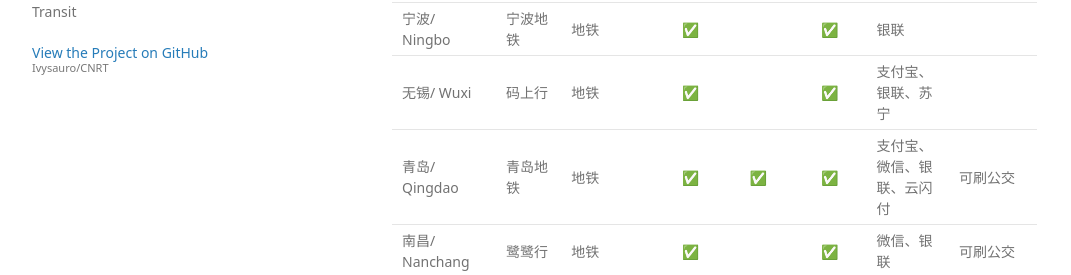
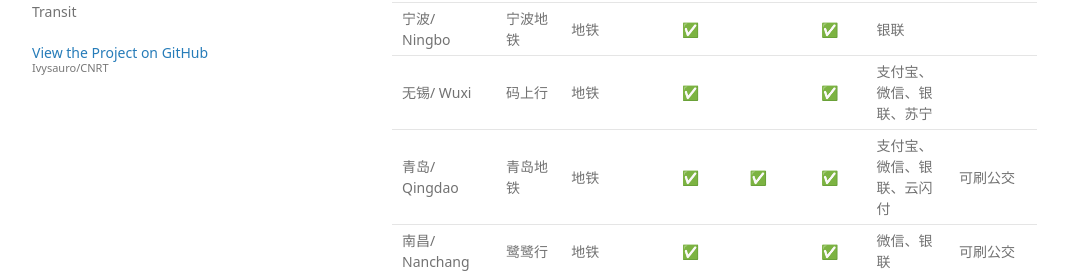
Before and after one commit to Ivysauro/CNRT, a Jekyll site: the page built from data/GeOp.md, in a window 1280 px wide and 900 px high, scrolled down 7719 px. Shown: the part 198-473 px from the top of the window, without its empty margins (178-1249 px from the left). Built offline with Jekyll 4.4.1, drawn with Linux system fonts in a browser that asks for light colours; some web fonts are replaced; our own code applies the rules of GitHub Pages for plain Markdown files; a script that is not in the unit is left out.

Commit message:
🍊更新无锡数据
码上行支持绑定微信支付

```diff
--- a/data/GeOp.md
+++ b/data/GeOp.md
@@ -188,7 +188,7 @@
 | 长沙/ Changsha | 长沙地铁 | 地铁 | ✅ | ✅ | ✅ | 支付宝、微信、银联 | 可刷公交 |
 | 长沙/ Changsha | 湘行一卡通 | 通卡 | | | ✅ | 微信、云闪付 | 可刷公交 |
 | 宁波/ Ningbo | 宁波地铁 | 地铁 | ✅ | | ✅ | 银联 |
-| 无锡/ Wuxi | 码上行 | 地铁 | ✅ | | ✅ | 支付宝、银联、苏宁 |
+| 无锡/ Wuxi | 码上行 | 地铁 | ✅ | | ✅ | 支付宝、微信、银联、苏宁 |
 | 青岛/ Qingdao | 青岛地铁 | 地铁 | ✅ |✅ | ✅ | 支付宝、微信、银联、云闪付 | 可刷公交 |
 | 南昌/ Nanchang | 鹭鹭行 | 地铁 | ✅ | | ✅ | 微信、银联 | 可刷公交 |
 | 福州/ Fuzhou | 福州地铁码上行 | 地铁 | ✅ | | ✅ | 银联 |
```
